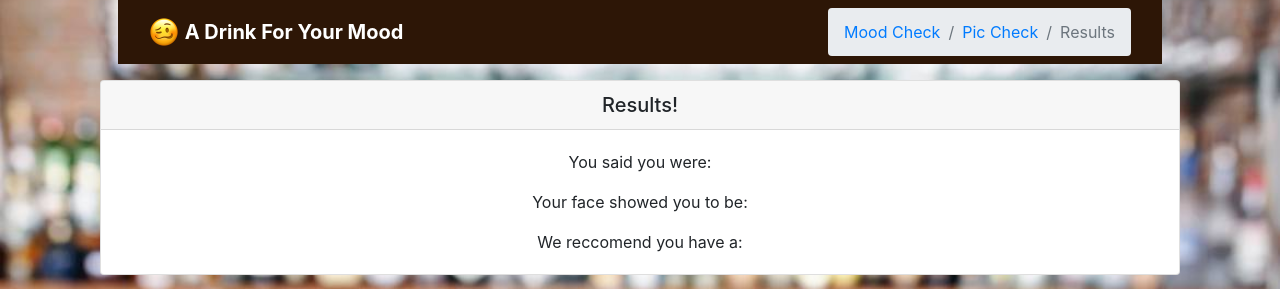
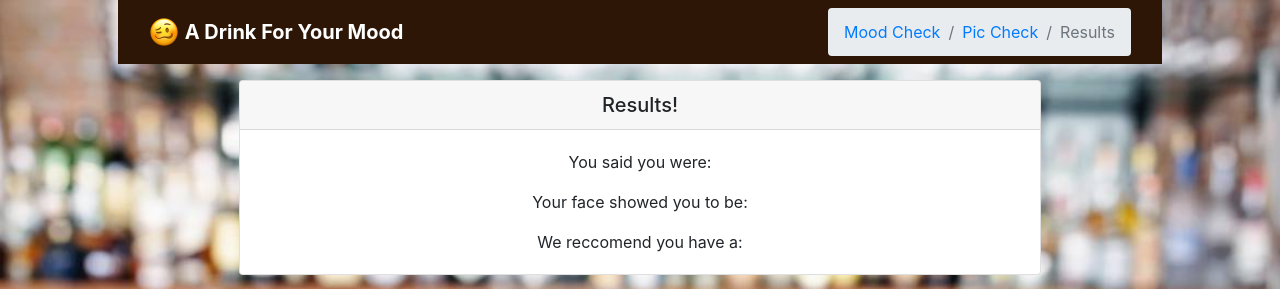
Before and after one commit to shantell87/Drink-For-Your-Mood, a plain HTML site: page wireframe3.5.html in a window 1280 px wide. Shown: the top 289 px of the page. Drawn offline with nearby package versions, Linux system fonts and the light colour scheme.

Commit message:
general update

```diff
--- a/wireframe3.5.html
+++ b/wireframe3.5.html
@@ -68,10 +68,10 @@
             <!-- Navbar End -->
 
             <!-- results card -->
-            <div class="container" id="outcome">
+            <div class="container text-center d-flex justify-content-center" id="outcome">
                 <div class="card mt-3 mb-3">
                     <h5 class="card-header">Results!</h5>
-                    <div class="card-body">
+                    <div class="card-body" style="width: 800px">
                         <p class="card-text" id="userEmo">You said you were:</p>
                         <p class="card-text" id="apiEmo">Your face showed you to be:</p>
                         <p class="card-text" id="drinkChoice">We reccomend you have a: </p>
```
Also changed, not shown: wireframe2.html (+1 -1 lines).
